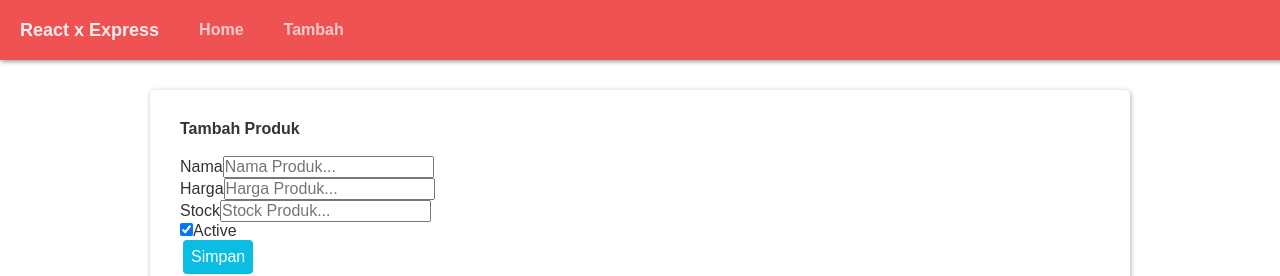
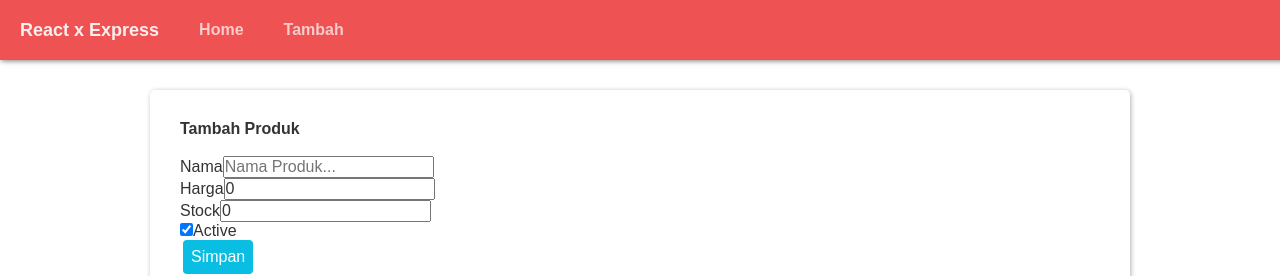
Before and after one commit to hellofromiqbal/react-express-crud, a React (Create React App) app in the folder client/: page /tambah in a window 1280 px wide. Shown: the top 276 px of the page. Built offline with nearby package versions, Linux system fonts and the light colour scheme.

Commit message:
add tambah produk feature

```diff
--- a/client/src/pages/Tambah/index.jsx
+++ b/client/src/pages/Tambah/index.jsx
@@ -1,17 +1,73 @@
-import React from 'react'
+import React, { useState } from 'react'
+import { useNavigate } from 'react-router-dom'
 import Input from '../../components/Input'
 
 const Tambah = () => {
+  const navigate = useNavigate();
+  const [formState, setFormState] = useState({
+    name: '',
+    price: 0,
+    stock: 0,
+    status: true
+  });
+  const formSubmit = async (e) => {
+    e.preventDefault();
+    try {
+      const res = await fetch("http://localhost:5173/products", {
+        method: 'POST',
+        headers: { 'Content-type': 'application/json' },
+        body: JSON.stringify(formState)
+      });
+      if(!res.ok) {
+        const result = await res.json();
+        throw new Error(result.message);
+      } else {
+        const result = await res.json();
+        alert(result.message);
+        navigate("/");
+      };
+    } catch (error) {
+      alert(error.message);
+    };
+  };
+
   return (
     <div className="main">
       <div className="card">
         <h2>Tambah Produk</h2>
         <br />
-        <form>
-          <Input name="name" type="text" placeholder="Nama Produk..." label="Nama"/>
-          <Input name="price" type="number" placeholder="Harga Produk..." label="Harga"/>
-          <Input name="Stock" type="number" placeholder="Stock Produk..." label="Stock"/>
-          <Input name="status" type="checkbox" label="Active" checked/>
+        <form onSubmit={formSubmit}>
+          <Input
+            name="name"
+            type="text"
+            placeholder="Nama Produk..."
+            label="Nama"
+            value={formState.name}
+            onChange={(e) => setFormState({ ...formState, name: e.target.value })}
+          />
+          <Input
+            name="price"
+            type="number"
+            placeholder="Harga Produk..."
+            label="Harga"
+            value={formState.price}
+            onChange={(e) => setFormState({ ...formState, price: e.target.value })}
+          />
+          <Input
+            name="Stock"
+            type="number"
+            placeholder="Stock Produk..."
+            label="Stock"
+            value={formState.stock}
+            onChange={(e) => setFormState({ ...formState, stock: e.target.value })}
+          />
+          <Input
+            name="status"
+            type="checkbox"
+            label="Active"
+            checked={formState.status}
+            onChange={() => setFormState({ ...formState, status: !formState.status })}
+          />
           <button type="submit" className="btn btn-primary">Simpan</button>
         </form>
       </div>
```
